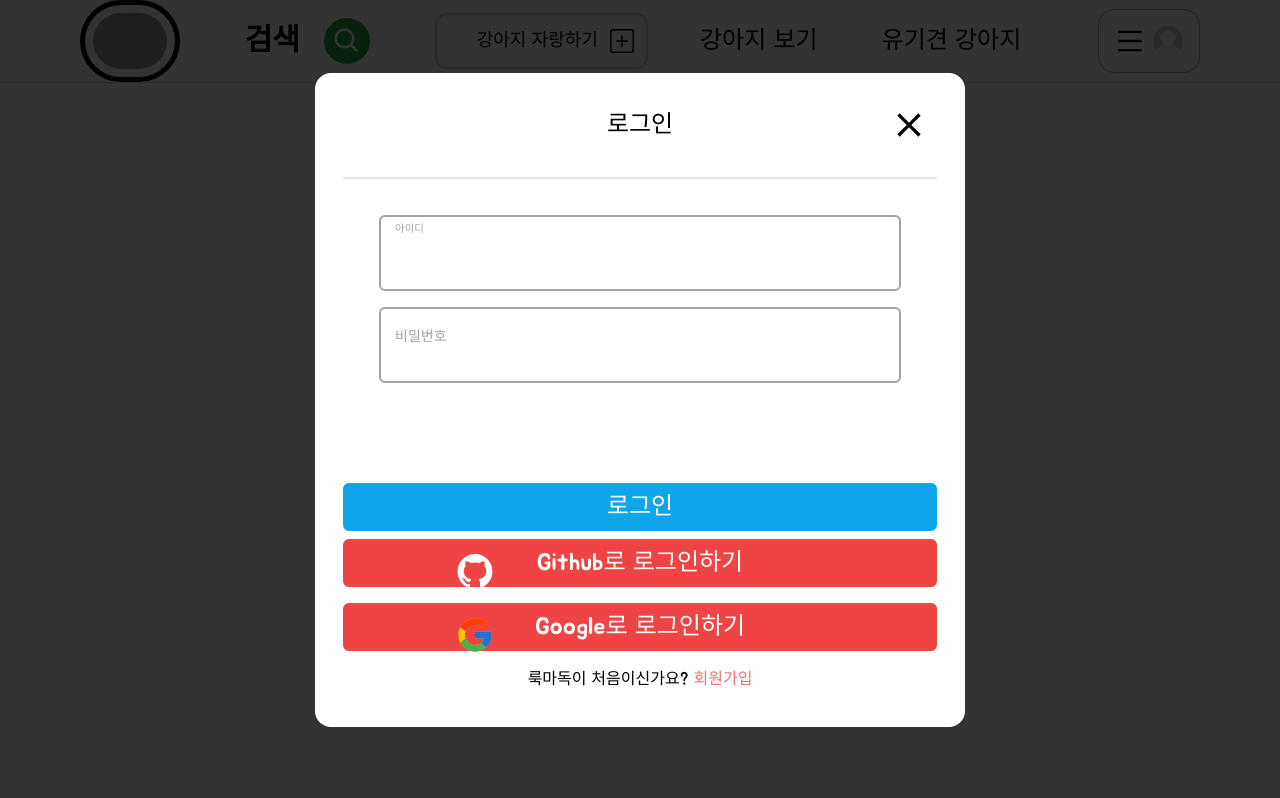
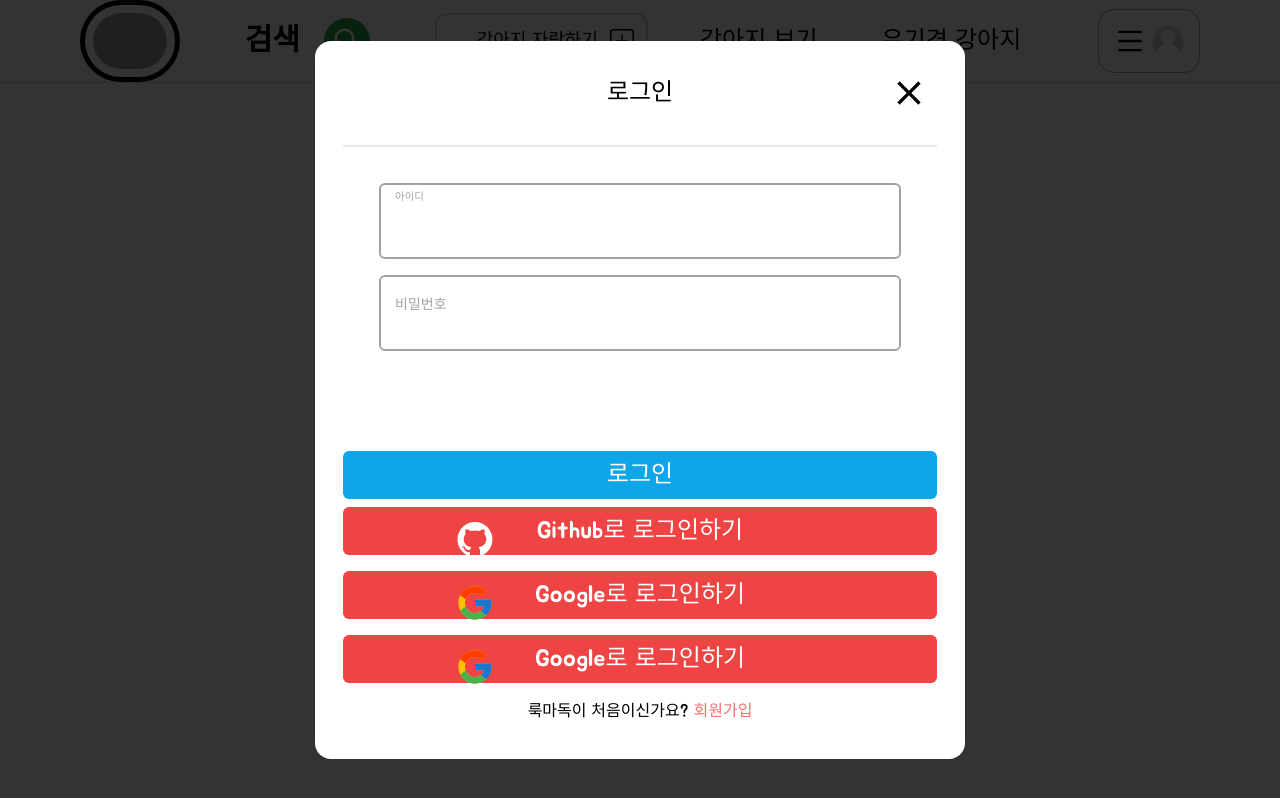
Before and after one commit to KwangminNam/look-my-dog, a Next.js app: page / in a window 1280 px wide. Both pictures are taken after a click on the button "강아지 자랑하기". Built offline with nearby package versions, Linux system fonts and the light colour scheme; no server answers; the database is empty; grey boxes are pictures that could not be loaded.

Commit message:
feat:Add login validation

```diff
--- a/app/components/Input/Input.tsx
+++ b/app/components/Input/Input.tsx
@@ -53,7 +53,7 @@ export default function Input({
           p-4
           pt-6
           font-light
-          bg-white
+
           border-solid
           rounded-md
           outline-none
--- a/app/components/modal/LoginModal.tsx
+++ b/app/components/modal/LoginModal.tsx
@@ -17,9 +17,17 @@ import { signIn } from "next-auth/react";
 import { toast } from "react-hot-toast";
 import { useRouter } from "next/navigation";
 import { useEffect, useState } from "react";
+import { type } from "os";
+import { ZodType, z } from "zod";
+import { zodResolver } from "@hookform/resolvers/zod";
 
 // SNS LOGIN TYPE
-type SnsName = 'github' | 'google';
+type SnsName = "github" | "google" | "naver";
+
+type ValidationType = {
+  email: string;
+  password: string;
+};
 
 export default function LoginModal() {
   const loginModal = useLoginModal();
@@ -28,12 +36,20 @@ export default function LoginModal() {
 
   const [isLoading, setIsLoading] = useState(false);
 
+  const validation: ZodType<ValidationType> = z.object({
+    email: z.string().email("이메일 형식에 맞게 입력해주세요."),
+    password: z
+      .string()
+      .min(5, "비밀번호는 5글자 이상 이여야합니다")
+      .max(10, "비밀번호는 10글자 이하 여야합니다")
+  });
 
   const {
     register,
     handleSubmit,
     formState: { errors }
   } = useForm<FieldValues>({
+    resolver: zodResolver(validation),
     defaultValues: {
       email: "",
       password: ""
@@ -43,7 +59,7 @@ export default function LoginModal() {
   const onToggleLogin = () => {
     loginModal.actionClose();
     registerModal.actionOpen();
-  }
+  };
 
   const onSubmit: SubmitHandler<FieldValues> = (data) => {
     console.log(data);
@@ -67,11 +83,10 @@ export default function LoginModal() {
       .finally(() => setIsLoading(false));
   };
 
-  const onSnsLogin = (name:SnsName) => {
+  const onSnsLogin = (name: SnsName) => {
     setIsLoading(true);
     signIn(name);
-  }
-
+  };
 
   const loginBodyContent = (
     <div className="flex flex-col gap-4">
@@ -99,18 +114,33 @@ export default function LoginModal() {
       <Button
         label="Github로 로그인하기"
         bgColor
-        onClick={() => { onSnsLogin('github') }}
+        onClick={() => {
+          onSnsLogin("github");
+        }}
         icon={AiFillGithub}
         disabled={isLoading}
       />
       <Button
         label="Google로 로그인하기"
         bgColor
-        onClick={() => { onSnsLogin('google') }}
+        onClick={() => {
+          onSnsLogin("google");
+        }}
         icon={FcGoogle}
         disabled={isLoading}
       />
-      <p className="cursor-pointer" onClick={onToggleLogin}>룩마독이 처음이신가요? <span className="text-red-400">회원가입</span></p>
+      <Button
+        label="Google로 로그인하기"
+        bgColor
+        onClick={() => {
+          onSnsLogin("naver");
+        }}
+        icon={FcGoogle}
+        disabled={isLoading}
+      />
+      <p className="cursor-pointer" onClick={onToggleLogin}>
+        룩마독이 처음이신가요? <span className="text-red-400">회원가입</span>
+      </p>
     </div>
   );
 
```
